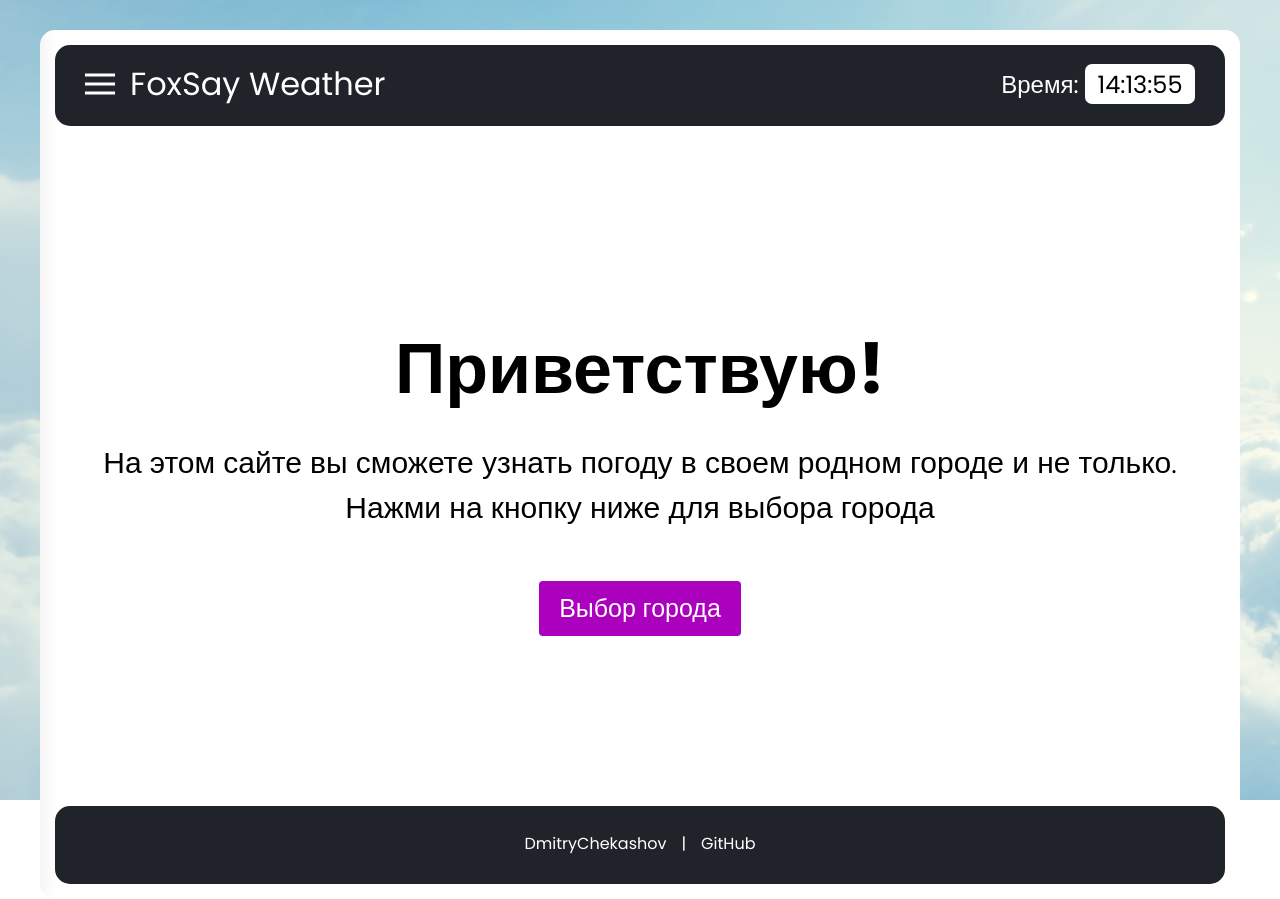
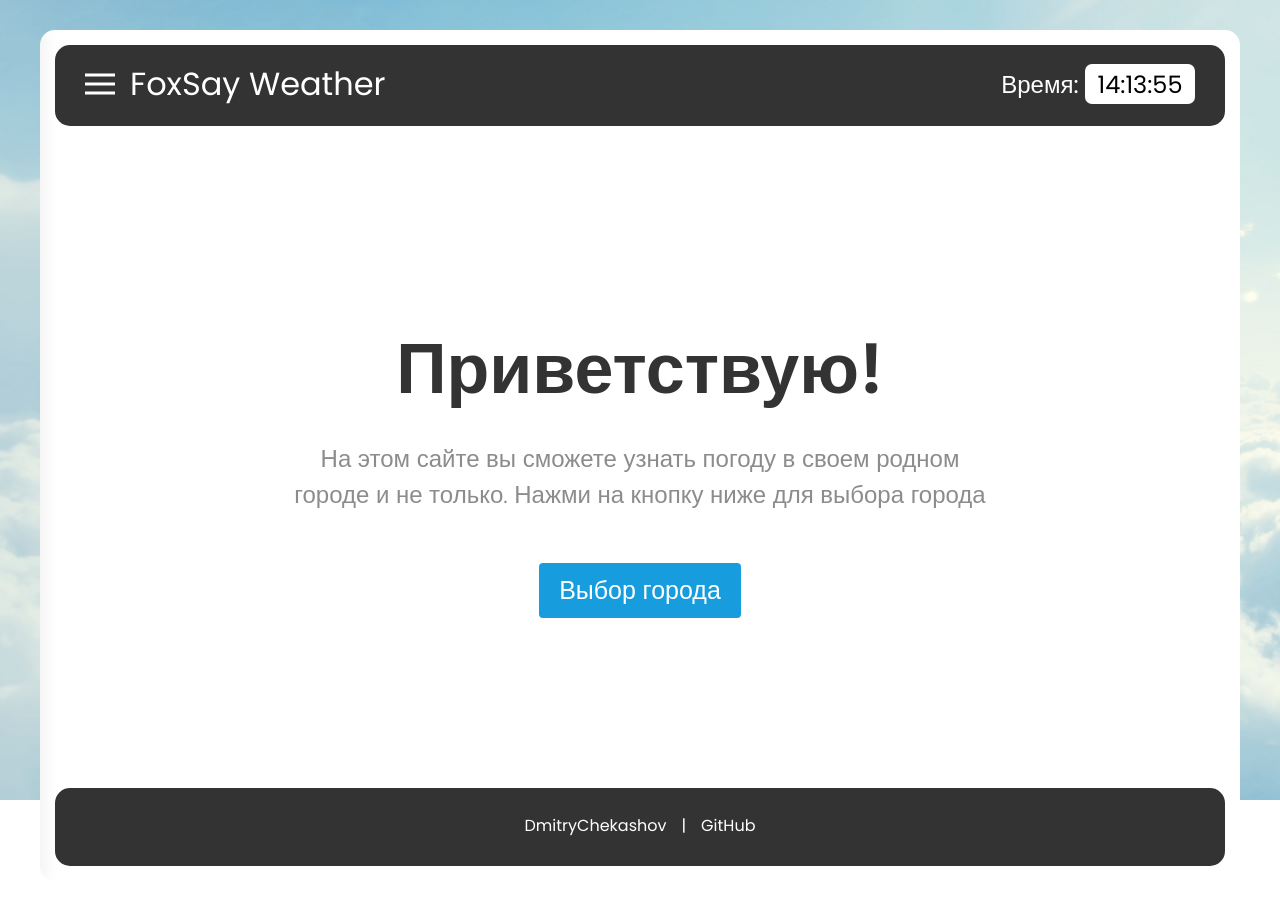
Before and after one commit to DimaChekashov/foxsay-weather, a React (Create React App) app: page / in a window 1280 px wide. Built offline with nearby package versions, Linux system fonts and the light colour scheme.

Commit message:
update styles

```diff
--- a/src/app/App.tsx
+++ b/src/app/App.tsx
@@ -6,8 +6,8 @@ import AddCity from "../pages/AddCity/AddCity";
 import Footer from "../components/Footer/Footer";
 import City from "../pages/City/City";
 import Greeting from "../pages/Greeting/Greeting";
+import { ROUTES } from "../const/routes";
 import "./App.sass";
-import { ROUTES } from "../const/routes";
 
 interface Props {
 
--- a/src/components/Footer/Footer.sass
+++ b/src/components/Footer/Footer.sass
@@ -1,8 +1,5 @@
-$first-color: #20232a
-$second-color: #61dafb
-
 .footer
-    background-color: $first-color
+    background-color: var(--dark-color)
     padding: 25px 30px 28px 30px
     margin-top: auto
     border-radius: 15px
@@ -10,13 +7,13 @@ $second-color: #61dafb
         margin: 0
         list-style: none
         padding: 0
-        color: #fff
+        color: var(--white-color)
         display: flex
         justify-content: center
         li
             padding: 0 15px
             a
-                color: #fff
+                color: var(--white-color)
                 text-decoration: none
                 font-size: 1rem
                 transition: 0.3s ease
--- a/src/components/Header/Header.sass
+++ b/src/components/Header/Header.sass
@@ -1,8 +1,5 @@
-$first-color: #20232a
-$second-color: #ac00bf
-
 .header
-    background-color: $first-color
+    background-color: var(--dark-color)
     padding: 15px 30px 18px 30px
     border-radius: 15px
     margin-bottom: 40px
@@ -11,7 +8,7 @@ $second-color: #ac00bf
     justify-content: space-between
     &__title
         margin: 0
-        color: #fff
+        color: var(--white-color)
         font-size: 2rem
         text-decoration: none
     &__menu-btn
--- a/src/index.sass
+++ b/src/index.sass
@@ -18,8 +18,11 @@ body
     height: 100%
 
 :root
-    --primary-color: #ac00bf
-    --primary-hovered-color: #7f008d
+    --primary-color: #179CDE
+    --primary-hovered-color: #0088CC
+    --gray-color: #8C8C8C
+    --dark-color: #333333
+    --white-color: #FFFFFF
 
 .fadeInBottom
     animation: fadeInBottom 1s ease
--- a/src/pages/City/City.sass
+++ b/src/pages/City/City.sass
@@ -2,7 +2,6 @@
     display: flex
     align-items: center
     justify-content: center
-    height: calc(100vh - 217px)
 
 .city
     width: 100%
@@ -80,18 +79,3 @@
         grid-area: days
         border-top: 1px solid rgb(230, 230, 230)
         width: 100%
-
-.go-back
-    min-width: 100px
-    height: 100px
-    background-color: #fff
-    border-radius: 50%
-    display: inline-flex
-    align-items: center
-    justify-content: center
-    margin: 0 30px 0 0
-    transition: opacity 0.3s ease
-    &:hover
-        opacity: 0.8
-    img
-        max-width: 60px
--- a/src/pages/City/City.tsx
+++ b/src/pages/City/City.tsx
@@ -1,13 +1,15 @@
 import React from "react";
-import { Link, useParams } from "react-router-dom";
+import { useParams } from "react-router-dom";
 import { numTemp } from "../../utils/utils";
-import backIcon from "../../assets/icon-back.svg";
 import getWeather from "../../api/openApi";
 import WeatherMap from "../../components/WeatherMap/WeatherMap";
 import WeatherDays from "../../components/WeatherDays/WeatherDays";
 import Weather from "../../store/Weather";
+import franceImg from "../../assets/towns/france.svg";
+import qatarImg from "../../assets/towns/qatar.svg";
+import rabatImg from "../../assets/towns/rabat.svg";
+import tunisImg from "../../assets/towns/tunis.svg";
 import "./City.sass";
-import { ROUTES } from "../../const/routes";
 
 function withParams(Component: React.ElementType) {
     // eslint-disable-next-line
@@ -68,6 +70,11 @@ class City extends React.Component<Props, State> {
         });
     }
 
+    getRandomTownImg = () => {
+        const images = [franceImg, qatarImg, rabatImg, tunisImg];
+        return images[Math.floor(Math.random() * images.length)];
+    }
+
     render() {
         const { city, isLoaded } = this.state;
         const {
@@ -84,11 +91,8 @@ class City extends React.Component<Props, State> {
 
         return (
             <div className="city-wrapper">
-                <Link to={ROUTES.DASHBOARD} className="go-back">
-                    <img src={backIcon} alt="Иконка назад" />
-                </Link>
                 <div className="city fadeInBottom">
-                    <div className="city__top">
+                    <div className="city__top" style={{ backgroundImage: `url(${this.getRandomTownImg()})` }}>
                         <div className="city__top-left">
                             <h3 className="city__temp">{numTemp(main.temp)}</h3>
                             <h4 className="city__status">
--- a/src/pages/Greeting/Greeting.sass
+++ b/src/pages/Greeting/Greeting.sass
@@ -1,26 +1,24 @@
 .greeting
     padding: 50px 20px 40px
     margin: 100px 0 100px
-    display: flex
-    flex-direction: column
-    justify-content: center
-    align-items: center
-    border-radius: 10px
-    animation: showGreeting 1s
+    text-align: center
     &__title
+        color: var(--dark-color)
+        font-weight: 600
         font-size: 70px
         line-height: 1.5
         margin-bottom: 20px
     &__desc
-        font-size: 30px
+        font-size: 24px
         line-height: 1.5
-        margin-bottom: 50px
         font-weight: 300
-        font-size: #636363
+        color: var(--gray-color)
         text-align: center
+        max-width: 700px
+        margin: 0 auto 50px
     &__btn
         display: inline-block
-        color: #ffffff
+        color: var(--white-color)
         font-size: 25px
         line-height: 1.4
         text-decoration: none
@@ -30,9 +28,3 @@
         transition: background-color 0.3s ease-in-out
         &:hover
             background-color: var(--primary-hovered-color)
-
-@keyframes showGreeting
-    0%
-        transform: scale(0)
-    100%
-        transform: scale(1)
--- a/src/pages/Greeting/Greeting.tsx
+++ b/src/pages/Greeting/Greeting.tsx
@@ -24,7 +24,6 @@ export default class Greeting extends React.Component<Props, State> {
                 <h2 className="greeting__title">Приветствую!</h2>
                 <p className="greeting__desc">
                     На этом сайте вы сможете узнать погоду в своем родном городе и не только.
-                    <br />
                     Нажми на кнопку ниже для выбора города
                 </p>
                 <Link to={ROUTES.ADD_CITY} className="greeting__btn">Выбор города</Link>
```
Also changed, not shown: src/components/Loader/Loader.sass (+4 -7 lines).
